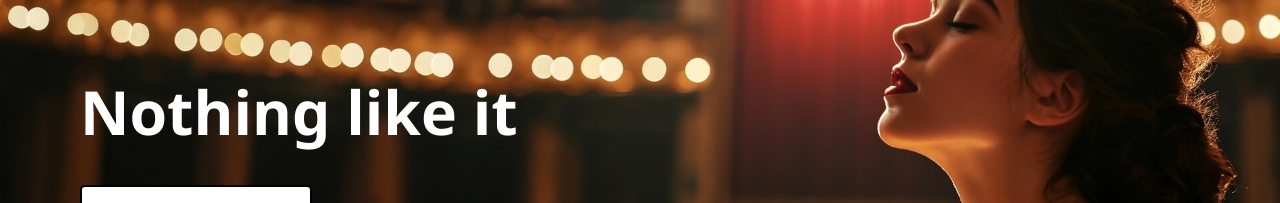
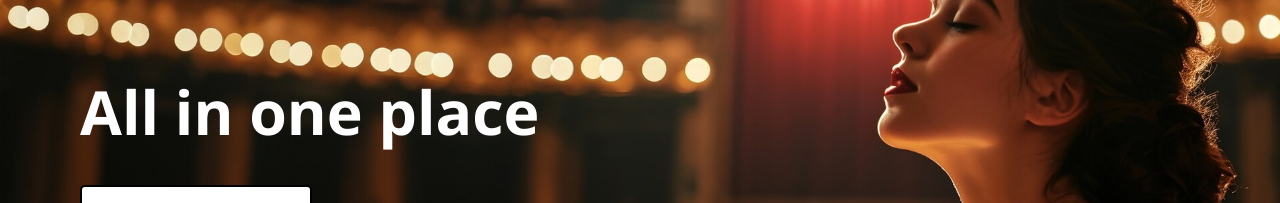
Before and after one commit to Wisegirlie/Theatre-App, a React (Vite) app in the folder client/: page / in a window 1280 px wide. Shown: the part 163-366 px from the top of the page. Built offline with nearby package versions, Linux system fonts and the light colour scheme; no server answers.

Commit message:
added scrolling for button in Home/ Hero"

```diff
--- a/client/src/components/Home.jsx
+++ b/client/src/components/Home.jsx
@@ -8,9 +8,9 @@ const Home = () => {
     return (
         <>
             <div className="home-container">
-                <Hero picture={TheatrePic} title={"Nothing like it"}  buttonText={"Explore what’s on"} />
+                <Hero picture={TheatrePic} title={"All in one place"}  buttonText={"Explore what’s on"} />
                 {/*  Events */}
-                <section className='home-section-container'>
+                <section className='home-section-container' id="events">
                     <h1 className='page-main-title'>
                         Upcoming Events
                     </h1>
--- a/client/src/components/misc/Hero.jsx
+++ b/client/src/components/misc/Hero.jsx
@@ -2,6 +2,14 @@ import '../../css/hero.css';
 import { Link } from 'react-router-dom';
 
 const Hero = ( {picture, title, buttonText }) => {
+
+    const scrollToEvents = () => {
+        const element = document.getElementById('events');
+        if (element) {
+          element.scrollIntoView({ behavior: 'smooth' });
+        }
+      };
+
     return (
         <section className="home-hero">
             <img
@@ -11,10 +19,14 @@ const Hero = ( {picture, title, buttonText }) => {
                 src={picture}
             />
             <div className="home-hero-text">
-                <h2 className="home-hero-title">
-                    {title}
-                </h2>
-                <Link className="home-hero-button" to="#events">
+                <h2 className="home-hero-title">{title}</h2>
+                <Link
+                    className="home-hero-button" to="/#events"
+                    onClick={(e) => {
+                        e.preventDefault();
+                        scrollToEvents(e);
+                    }}
+                >
                     {buttonText}
                 </Link>
             </div>
--- a/client/src/css/home.css
+++ b/client/src/css/home.css
@@ -18,3 +18,7 @@
   flex-wrap: wrap;
   padding: 40px 10% 50px;
 }
+
+#events {
+  scroll-margin-top: 75px;
+}
```
